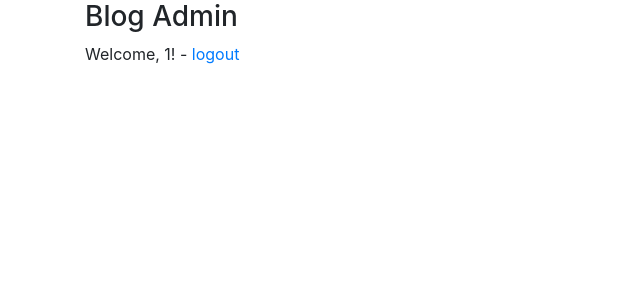
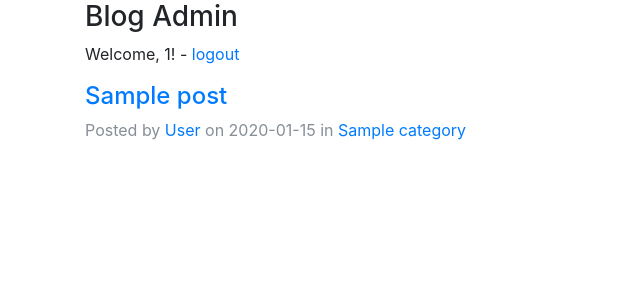
Before and after one commit to ant-git/simple-blog, a Flask app: page /admin in a window 1280 px wide. Shown: the top 300 px of the page, without its empty margins (0-640 px from the left). Run offline with Flask 2, Linux system fonts and the light colour scheme; the visitor is signed in with stand-in values (Sample User, id 1); tables that the repository leaves empty hold one stand-in row (values such as "Sample post"); some libraries are stand-ins or nearby versions.

Commit message:
Add list of articles to admin page

```diff
--- a/blog/views.py
+++ b/blog/views.py
@@ -23,8 +23,11 @@
 @author_required
 @login_required
 def admin():
-    return render_template('blog/admin.html')
-
+    if session.get('is_author'):
+        posts = Post.query.order_by(Post.publish_date.desc())
+        return render_template('blog/admin.html', posts=posts)
+    else:
+        pass
 
 @app.route('/setup', methods=('GET', 'POST'))
 def setup():
--- a/templates/blog/admin.html
+++ b/templates/blog/admin.html
@@ -20,4 +20,15 @@
     <p>Welcome, {{ session.username }}! - <a href="{{ url_for('logout') }}">logout</a> </p>
     </div>
 </div>
+    <div class="post-list">
+        {% for post in posts %}
+            <div class="post-item">
+                <h4><a href="{{ url_for('article',slug=post.slug) }}">{{ post.title }}</a> </h4>
+                <div class="text-muted">Posted by <a href="#">{{ post.author.fullname }}</a>
+                on {{ post.publish_date.strftime("%Y-%m-%d") }}
+                in <a href="#">{{ post.category.name }}</a>
+                </div>
+            </div>
+        {% endfor %}
+    </div>
 {% endblock %}
```
Also changed, not shown: author/decorators.py (line endings or trailing spaces).
